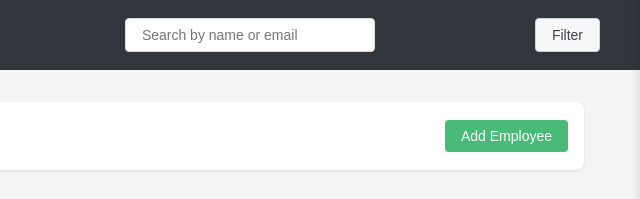
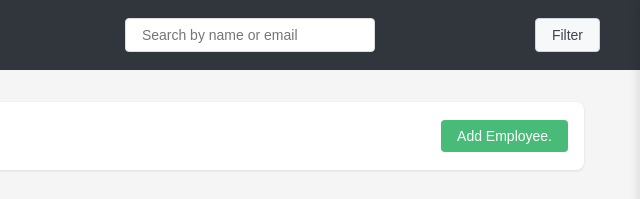
Before and after one commit to kondurusiva/Ajackus_Frontend-Assignment, a website: page index.html in a window 1280 px wide. Shown: the top 199 px of the page, 640-1280 px from the left. Drawn offline with Linux system fonts and the light colour scheme.

Commit message:
Update index.html

```diff
--- a/index.html
+++ b/index.html
@@ -46,7 +46,7 @@
                 </div>
             </div>
             <div class="right-controls">
-                <button id="addEmployeeBtn" class="add-employee-btn">Add Employee</button>
+                <button id="addEmployeeBtn" class="add-employee-btn">Add Employee.</button>
             </div>
         </div>
 
```
